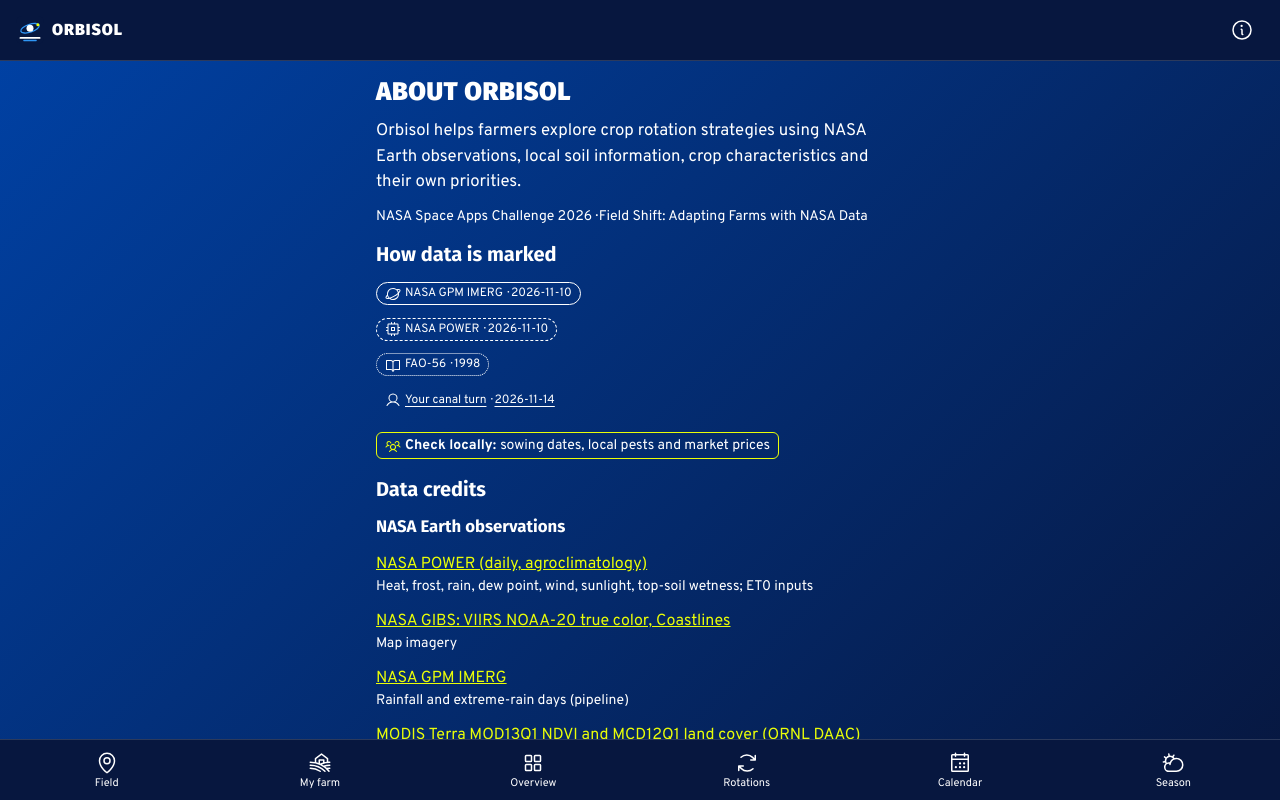
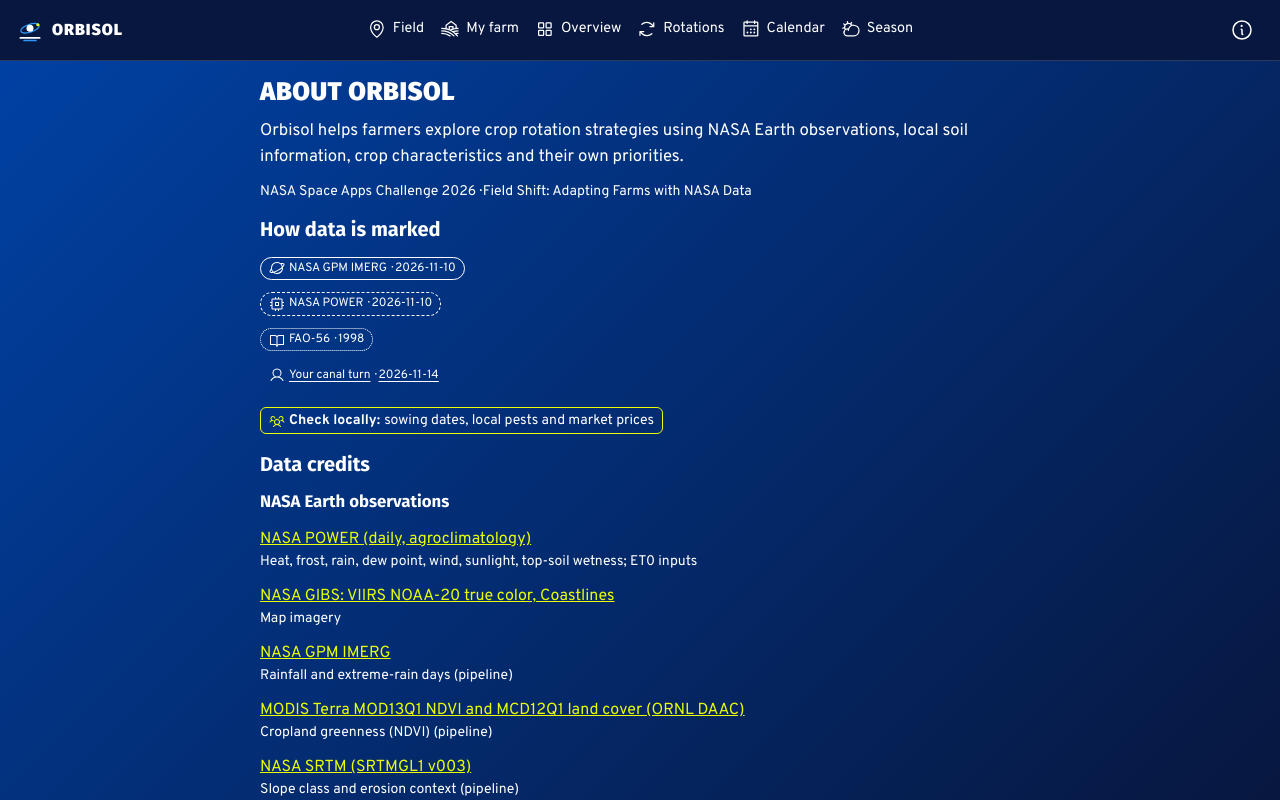
Before and after one commit to Awais-Chandio/orbisol, a React (Vite) app in the folder apps/web/: page /about in a window 1280 px wide. Shown: the top 800 px of the page. Built offline with nearby package versions, Linux system fonts and the light colour scheme.

Commit message:
feat(ui): desktop layout (>=1024px) - nav in header, field map left/controls right, rotations 3 across, season/calendar/overview 2-column card grids; phone layout unchanged

```diff
--- a/apps/web/src/styles/global.css
+++ b/apps/web/src/styles/global.css
@@ -366,3 +366,58 @@ html { -webkit-text-size-adjust: 100%; text-size-adjust: 100%; } /* no mobile fo
 .tl-legend { list-style: none; padding: 0; margin: var(--space-2) 0 0; display: flex; flex-wrap: wrap; gap: var(--space-1) var(--space-3); font-size: 0.8rem; }
 .tl-legend li { display: inline-flex; align-items: center; gap: var(--space-1); }
 .timeline-compact .tl-legend { font-size: 0.75rem; }
+
+/* ---------- desktop (>= 1024px): use the width; phones keep the single column above ---------- */
+@media (min-width: 1024px) {
+  .container { max-width: 1200px; padding-left: var(--space-8); padding-right: var(--space-8); }
+  .app-main { padding-bottom: var(--space-8); }
+  .screen-narrow { max-width: 760px; margin: 0 auto; }
+
+  /* nav moves into the header bar */
+  .bottom-nav {
+    top: 0; bottom: auto; left: 50%; right: auto; transform: translateX(-50%); z-index: 11;
+    display: flex; background: transparent; border-top: 0; padding-bottom: 0;
+  }
+  .nav-item {
+    flex-direction: row; gap: 6px; align-items: center; min-height: 60px; padding: 0 var(--space-2);
+    font-size: 0.9rem; border-top: 0; border-bottom: 3px solid transparent;
+  }
+  .nav-item.active { border-bottom-color: var(--accent); }
+  .nav-item { white-space: nowrap; }
+  .nav-item svg { width: 20px; height: 20px; flex: none; max-width: none; }
+  .app-header { min-height: 61px; }
+
+  /* Field: map left, controls right */
+  .field-layout {
+    display: grid; grid-template-columns: minmax(0, 3fr) minmax(0, 2fr); column-gap: var(--space-6); align-items: start;
+    grid-template-areas: 'map actions' 'map search' 'map pin' 'map manual' 'map .';
+  }
+  .field-map-wrap { grid-area: map; position: sticky; top: 76px; }
+  .field-map-wrap .field-map { height: calc(100vh - 220px); max-height: 720px; min-height: 420px; }
+  .field-actions { grid-area: actions; margin-top: 0; }
+  .field-search { grid-area: search; }
+  .field-search .place-search { margin-top: 0; }
+  .field-layout .pin-card { grid-area: pin; margin-top: var(--space-2); }
+  .field-layout .manual { grid-area: manual; }
+
+  /* Overview: 2 x 2 insights, timeline beside the confidence card */
+  .insight-grid { grid-template-columns: repeat(2, minmax(0, 1fr)); gap: var(--space-4); }
+  .overview-lower { display: grid; grid-template-columns: minmax(0, 2fr) minmax(0, 1fr); gap: var(--space-4); align-items: start; }
+  .overview-lower .card { margin: 0; }
+
+  /* Rotations: the three cards side by side */
+  .rotation-list { grid-template-columns: repeat(3, minmax(0, 1fr)); align-items: start; }
+  .weights-card { max-width: 760px; }
+
+  /* Season and Calendar: 2-column card grids */
+  .indicator-list { grid-template-columns: repeat(2, minmax(0, 1fr)); gap: var(--space-4); }
+  .season-more { display: grid; grid-template-columns: repeat(2, minmax(0, 1fr)); gap: var(--space-4); align-items: start; margin-top: var(--space-4); }
+  .season-more > .card { margin: 0; }
+  .calendar-top { display: grid; grid-template-columns: minmax(0, 2fr) minmax(0, 3fr); gap: var(--space-4); align-items: start; }
+  .calendar-top > .card { margin: var(--space-4) 0 0; }
+  .month-list { grid-template-columns: repeat(2, minmax(0, 1fr)); gap: var(--space-3); }
+
+  /* My farm: rotation left, the other inputs right */
+  .farm-grid { display: grid; grid-template-columns: repeat(2, minmax(0, 1fr)); column-gap: var(--space-4); align-items: start; }
+  .farm-grid .farm-rotation { grid-row: span 3; }
+}
--- a/apps/web/src/views/screens/AboutScreen.tsx
+++ b/apps/web/src/views/screens/AboutScreen.tsx
@@ -44,7 +44,7 @@ function CreditList({ items }: { items: Credit[] }) {
 export function AboutScreen() {
   const { t } = useTranslation();
   return (
-    <section className="screen">
+    <section className="screen screen-narrow">
       <h1>{t('about.title')}</h1>
       <p className="lead">{t('about.what')}</p>
       <p className="small">{t('about.event')}</p>
--- a/apps/web/src/views/screens/CalendarScreen.tsx
+++ b/apps/web/src/views/screens/CalendarScreen.tsx
@@ -35,6 +35,7 @@ export function CalendarScreen() {
       {r.isLoading && <p className="card light" role="status">{t('rotations.loading')}</p>}
       {ex && (
         <>
+          <div className="calendar-top">
           <div className="card light">
             <h2>{ex.plan.slots.map((s) => t('crops.' + s.crop)).join(' → ')}</h2>
             {ex.metrics.bare.map((b) => (
@@ -54,6 +55,7 @@ export function CalendarScreen() {
           <div className="card light">
             <h2>{t('timeline.title')}</h2>
             <CropYearTimeline slots={ex.plan.slots} bare={ex.metrics.bare} hazards={r.hazards} ndvi={g.monthly} ndviProvenance={g.provenance} ndviGap={!g.isLoading} />
+          </div>
           </div>
 
           <ol className="month-list">
--- a/apps/web/src/views/screens/FarmScreen.tsx
+++ b/apps/web/src/views/screens/FarmScreen.tsx
@@ -47,7 +47,8 @@ export function FarmScreen() {
       <h1>{t('farm.title')}</h1>
       <p className="lead">{t('farm.intro')}</p>
 
-      <div className="card light">
+      <div className="farm-grid">
+      <div className="card light farm-rotation">
         <h2>{t('farm.rotationTitle')}</h2>
         <p className="small">{t('farm.rotationHint')}</p>
         <ol className="slot-list">
@@ -139,6 +140,7 @@ export function FarmScreen() {
         </fieldset>
         <p className="small"><JudgmentFlag reason={t('farm.judgment')} /></p>
       </div>
+      </div>
 
       <div className="btn-row">
         <Link to="/rotations" className="btn btn-primary">
--- a/apps/web/src/views/screens/FieldScreen.tsx
+++ b/apps/web/src/views/screens/FieldScreen.tsx
@@ -19,7 +19,8 @@ export function FieldScreen() {
       <h1>{t('field.title')}</h1>
       <p className="lead">{t('field.intro')}</p>
 
-      <div className="btn-row">
+      <div className="field-layout">
+      <div className="btn-row field-actions">
         <button className="btn btn-primary" onClick={() => void locate()} disabled={status === 'locating'}>
           <Crosshair size={24} aria-hidden />
           {status === 'locating' ? t('field.locating') : t('field.useGps')}
@@ -33,12 +34,16 @@ export function FieldScreen() {
         <ErrorText>{t('field.gpsError.' + gpsError)}</ErrorText>
       )}
 
-      <PlaceSearch />
+      <div className="field-search">
+        <PlaceSearch />
+      </div>
 
-      <Suspense fallback={<div className="field-map map-loading">{t('field.mapLoading')}</div>}>
-        <FieldMap pin={pin} onPick={pickOnMap} />
-      </Suspense>
-      <p className="hint">{t('field.tapHint')}</p>
+      <div className="field-map-wrap">
+        <Suspense fallback={<div className="field-map map-loading">{t('field.mapLoading')}</div>}>
+          <FieldMap pin={pin} onPick={pickOnMap} />
+        </Suspense>
+        <p className="hint">{t('field.tapHint')}</p>
+      </div>
 
       <div className="card light pin-card" aria-live="polite">
         {pin ? (
@@ -65,6 +70,7 @@ export function FieldScreen() {
         <summary>{t('field.manualTitle')}</summary>
         <CoordinateForm key={pin ? pin.lat + ',' + pin.lon : 'none'} initial={pin} onSubmit={enterManually} />
       </details>
+      </div>
     </section>
   );
 }
--- a/apps/web/src/views/screens/OverviewScreen.tsx
+++ b/apps/web/src/views/screens/OverviewScreen.tsx
@@ -134,6 +134,7 @@ export function OverviewScreen() {
         </InsightCard>
       </div>
 
+      <div className="overview-lower">
       {ex && (
         <div className="card light overview-timeline">
           <h2>{t('timeline.title')}</h2>
@@ -157,6 +158,7 @@ export function OverviewScreen() {
           </span>
         </Link>
       )}
+      </div>
 
       <p className="overview-judgment">
         <Handshake size={24} aria-hidden /> {t('overview.judgment')}
--- a/apps/web/src/views/screens/SeasonScreen.tsx
+++ b/apps/web/src/views/screens/SeasonScreen.tsx
@@ -95,6 +95,7 @@ export function SeasonScreen() {
             <GreennessCard days={days} />
           </div>
 
+          <div className="season-more">
           <SeasonOutlook days={days} />
 
           {trend.trend && <TrendCard tr={trend.trend} climate={trend.provenance} />}
@@ -108,6 +109,7 @@ export function SeasonScreen() {
             <p>{t('season.sure4')}</p>
             <p>{t('season.coverage', { pct: Math.round(cmp.currentCoverage * 100) })}</p>
           </details>
+          </div>
         </>
       )}
     </section>
```
